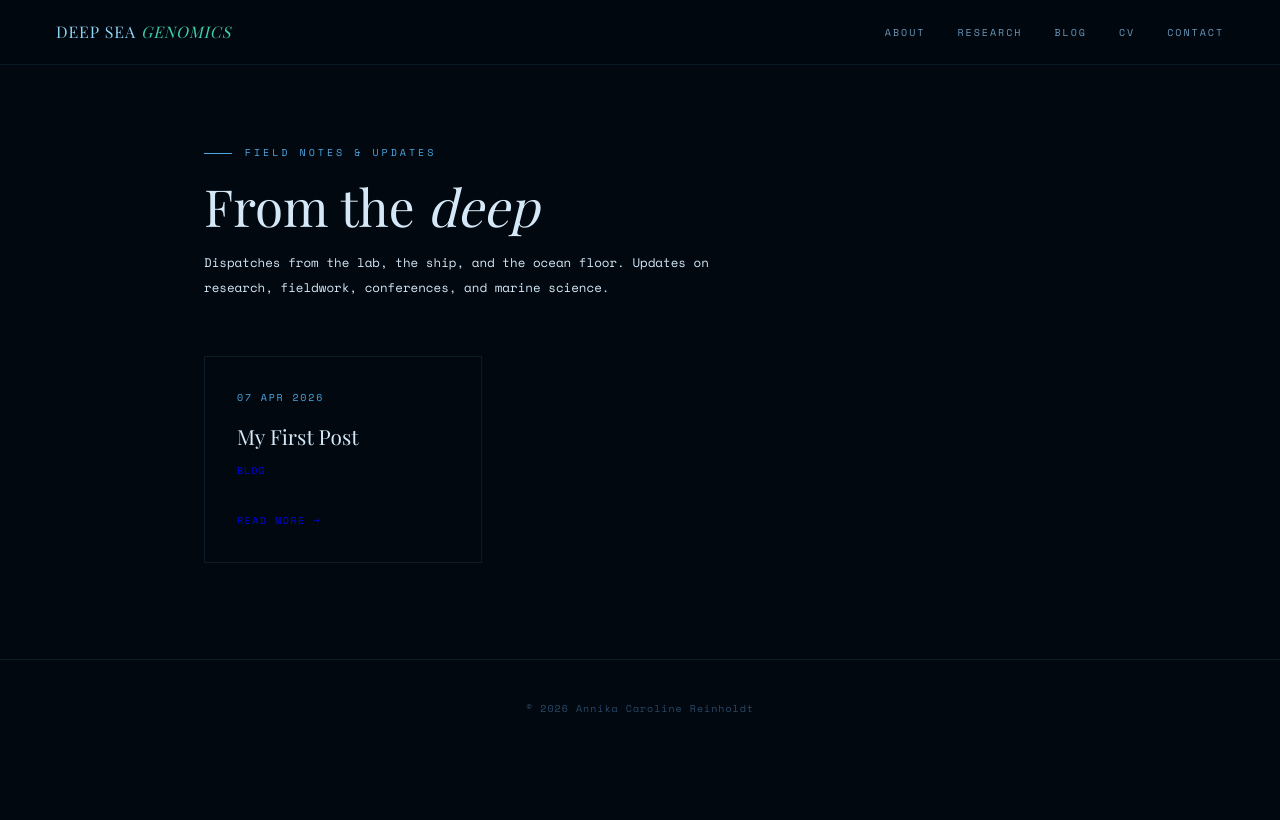
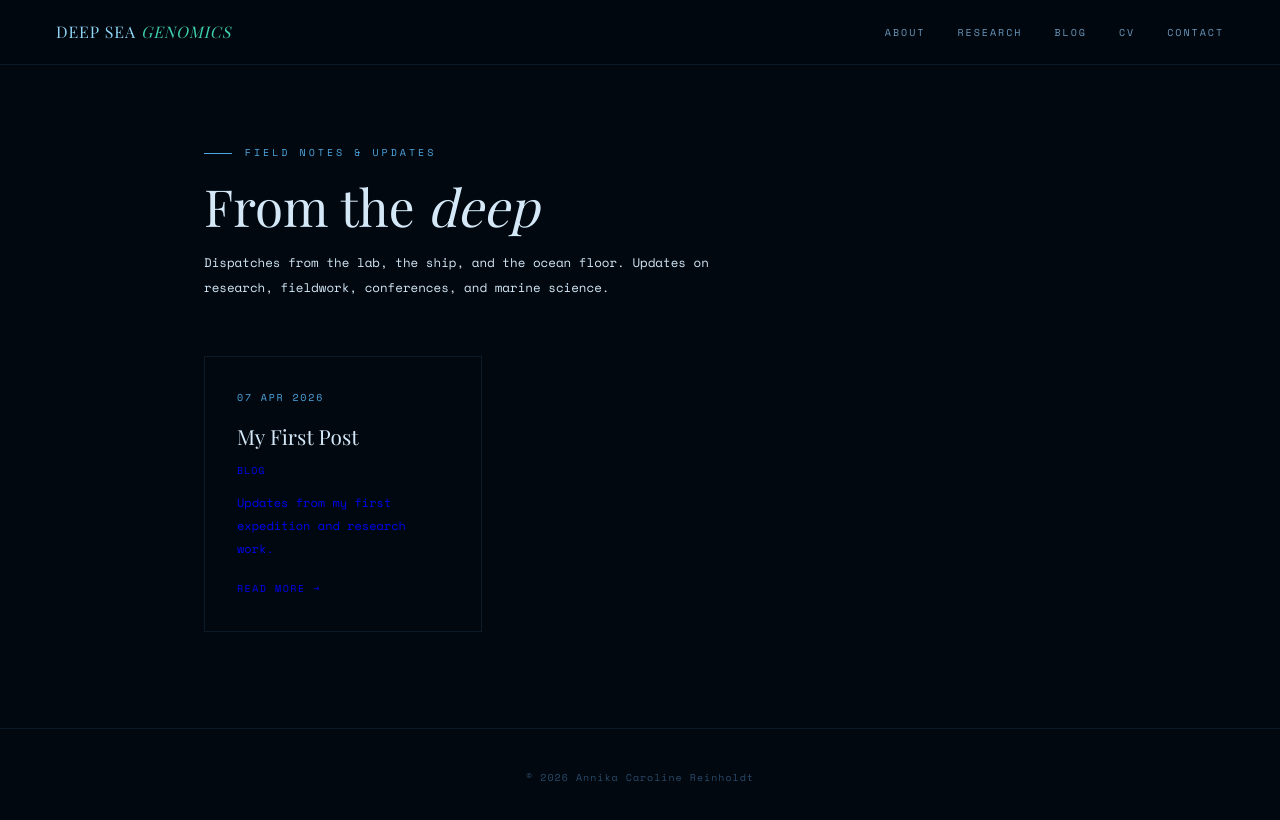
Before and after one commit to Areinholdt/Areinholdt.github.io, a Jekyll site: the page built from posts.md, in a window 1280 px wide. Shown: the top 820 px of the page. Built offline with Jekyll 4.4.1, drawn with Linux system fonts in a browser that asks for light colours; some web fonts are replaced.

Commit message:
Update 2026-04-07-my-first-post.md

```diff
--- a/_posts/2026-04-07-my-first-post.md
+++ b/_posts/2026-04-07-my-first-post.md
@@ -3,12 +3,9 @@ layout: post
 title: "My First Post"
 date: 2026-04-07 12:00:00 -0000
 categories: blog
----
-
+excerpt: "Updates from my first expedition and research work."
 ---
 
 This is my first post
 here is what i have done
-
-
 ![Annika TVA Kaskelothvalen](images/TVA-kaskelothvalen.jpg)
```
